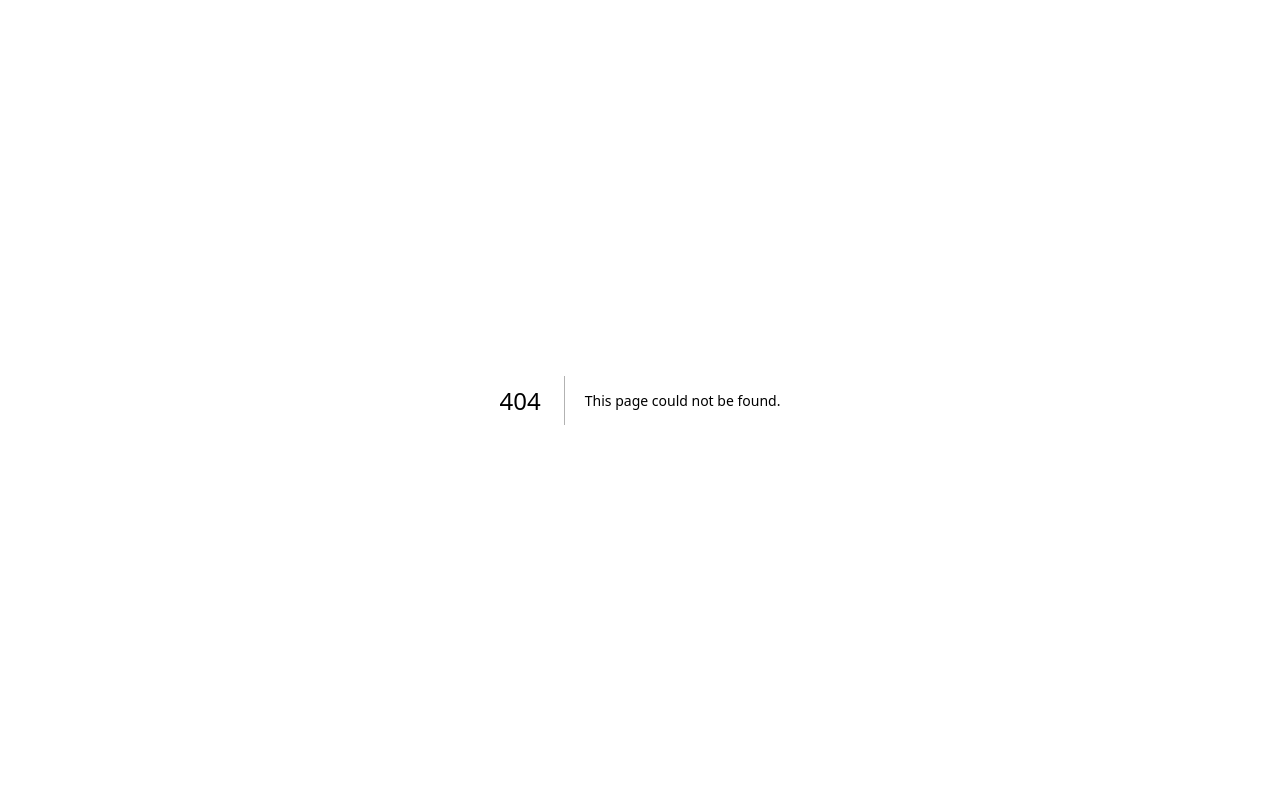
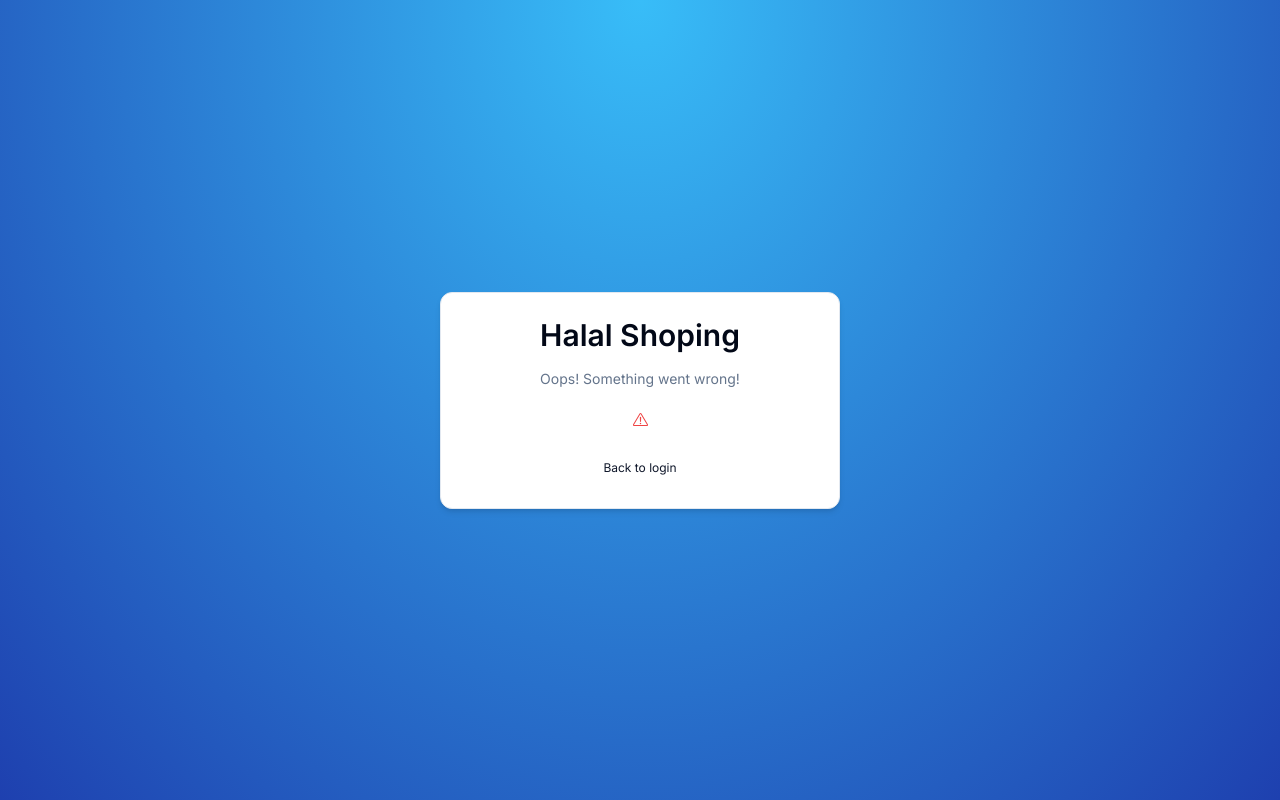
Before and after one commit to Yanal-Sabbagh07/E-Halal, a Next.js app: page /auth/error in a window 1280 px wide. Before the commit this address had no page. Built offline with nearby package versions, Linux system fonts and the light colour scheme.

Commit message:
deal with the same email in diffrent provider error and add the error to our custom login page...

```diff
--- /dev/null
+++ b/app/auth/error/page.tsx
@@ -0,0 +1,9 @@
+import { ErrorCard } from "@/components/auth/error-card";
+
+const AuthErrorPage = () => {
+    return (
+        <ErrorCard />
+    );
+};
+
+export default AuthErrorPage;
--- /dev/null
+++ b/components/auth/error-card.tsx
@@ -0,0 +1,17 @@
+import { ExclamationTriangleIcon } from "@radix-ui/react-icons";
+
+import { CardWrapper } from "@/components/auth/card-wrapper";
+
+export const ErrorCard = () => {
+    return (
+        <CardWrapper
+            headerLabel="Oops! Something went wrong!"
+            backButtonHref="/auth/login"
+            backButtonLabel="Back to login"
+        >
+            <div className="w-full flex justify-center items-center">
+                <ExclamationTriangleIcon className="text-destructive" />
+            </div>
+        </CardWrapper>
+    );
+};
--- a/components/auth/login-form.tsx
+++ b/components/auth/login-form.tsx
@@ -3,7 +3,9 @@
 import React, {useState} from 'react';
 import {useTransition} from "react";
 import { useForm } from "react-hook-form";
+import {useSearchParams} from "next/navigation";
 import {zodResolver} from "@hookform/resolvers/zod";
+
 import {Form, FormControl, FormField, FormItem , FormLabel,FormMessage} from "@/components/ui/form";
 import {CardWrapper} from "@/components/auth/card-wrapper";
 import {LoginSchema} from "@/schemas";
@@ -15,6 +17,11 @@ import {FormSuccess} from "@/components/form-success";
 import {login} from "@/actions/login";
 
 const LoginForm = () => {
+    const searchParams = useSearchParams();
+    const urlError = searchParams.get("error") === "OAuthAccountNotLinked"
+        ? "Email is already in use with diffrent provider"
+        : "";
+
     const[error,setError] = useState<string | undefined>("");
     const[success,setSuccess] = useState<string | undefined>("");
     const [isPending, startTransition] = useTransition();
@@ -79,7 +86,7 @@ const LoginForm = () => {
                             )}
                         />
                     </div>
-                    <FormError message={error} />
+                    <FormError message={error || urlError} />
                     <FormSuccess message={success} />
                     <Button
                         className={"w-full"}
--- a/routes.ts
+++ b/routes.ts
@@ -16,7 +16,8 @@ export  const publicRoutes = [
  */
 export const authRoutes = [
     "/auth/login",
-    "/auth/register"
+    "/auth/register",
+    "/auth/error"
 ];
 
 /**
```
Also changed, not shown: middleware.ts (+6 -3 lines).
